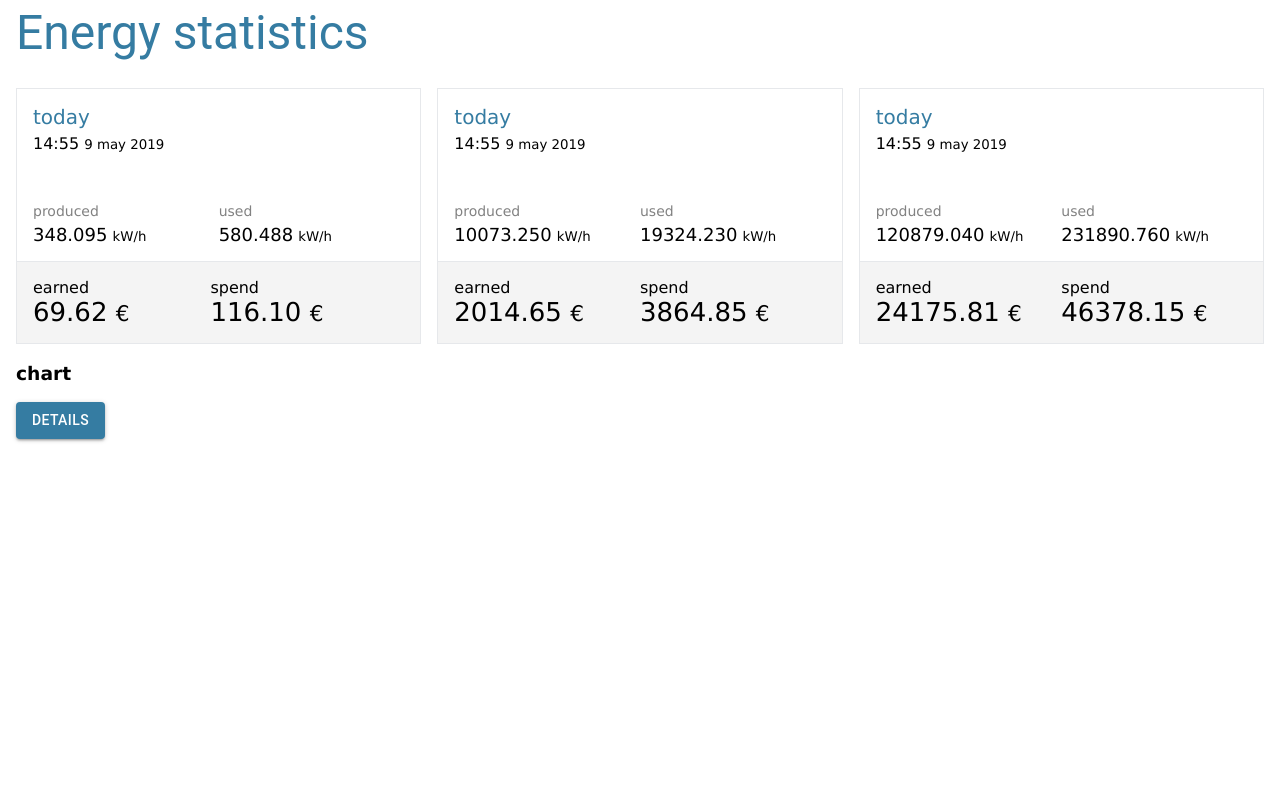
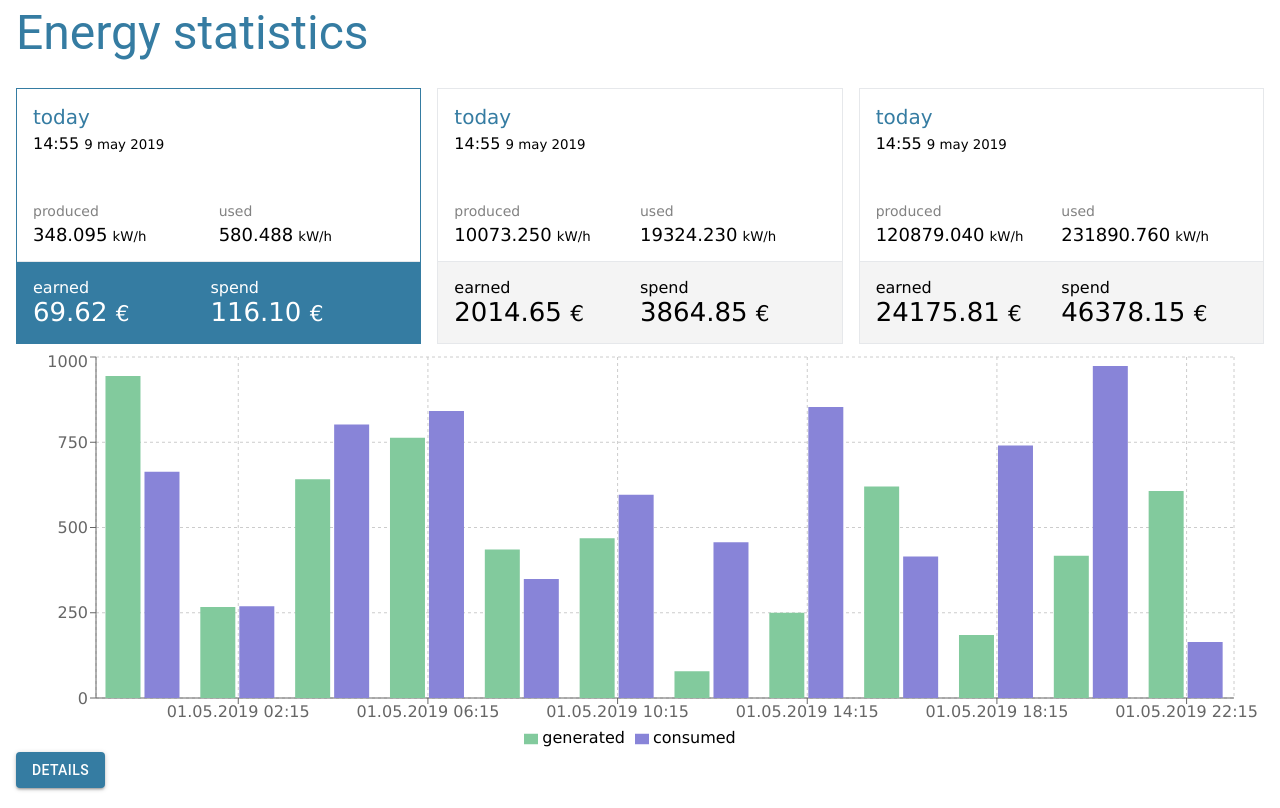
Before and after one commit to AntonAbramov/energy-black-board, a React (Create React App) app: page /dashboard in a window 1280 px wide. Built offline with nearby package versions, Linux system fonts and the light colour scheme.

Commit message:
inject chart on dashboard

```diff
--- a/src/components/Chart.js
+++ b/src/components/Chart.js
@@ -1,20 +1,44 @@
 import React, { Component } from 'react';
 import { withStyles } from '@material-ui/core';
+import { BarChart, Bar, Cell, XAxis, YAxis, CartesianGrid, Tooltip, Legend, ResponsiveContainer } from 'recharts';
 import Button from '@material-ui/core/Button';
+import { mockData } from '../energyDetails/mockData';
 
 class Chart extends Component {
   render() {
     const { classes, history } = this.props;
-    return (<div>
-      <h3>chart</h3>
-
-      <Button color="primary" variant="contained" onClick={()=> history.push('/energy')}>Details</Button>
-    </div>);
+    return (
+      <div>
+        <ResponsiveContainer width="100%" height={400}>
+          <BarChart
+            data={mockData
+              .filter((el, i) => i % 2 === 0)
+              .filter((el, i) => i % 2 === 0)
+              .filter((el, i) => i % 2 === 0)}
+            margin={{
+              top: 5,
+              right: 30,
+              left: 20,
+              bottom: 5,
+            }}
+          >
+            <CartesianGrid strokeDasharray="3 3" />
+            <XAxis dataKey="dateTime" />
+            <YAxis />
+            <Tooltip />
+            <Legend />
+            <Bar dataKey="generated" fill="#82ca9d" />
+            <Bar dataKey="consumed" fill="#8884d8" />
+          </BarChart>
+        </ResponsiveContainer>
+        <Button color="primary" variant="contained" onClick={() => history.push('/energy')}>
+          Details
+        </Button>
+      </div>
+    );
   }
 }
 
-const styles = theme => ({
-
-});
+const styles = theme => ({});
 
 export default withStyles(styles)(Chart);
--- a/src/dashboard/DashboardPage.js
+++ b/src/dashboard/DashboardPage.js
@@ -8,7 +8,7 @@ import { fetchData } from '../common/utils';
 
 class DashboardPage extends Component {
   state = {
-    active: '',
+    active: 'day',
     cards: [],
     cardYear: [],
   };
@@ -85,6 +85,7 @@ const styles = theme => ({
     justifyContent: 'space-around',
     marginLeft: -theme.spacing.unit,
     marginRight: -theme.spacing.unit,
+    marginBottom: theme.spacing.unit,
   },
   title: {
     color: theme.primary,
```
